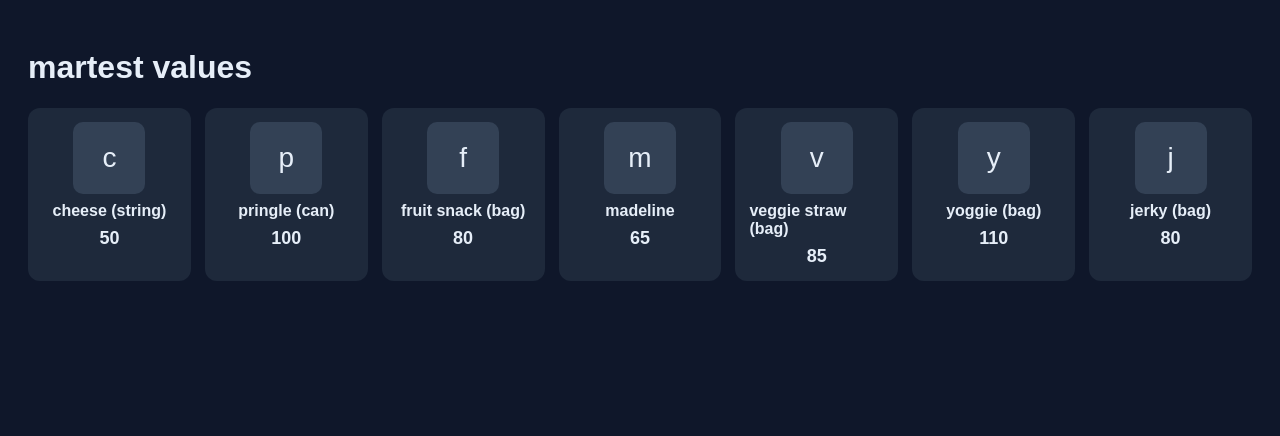
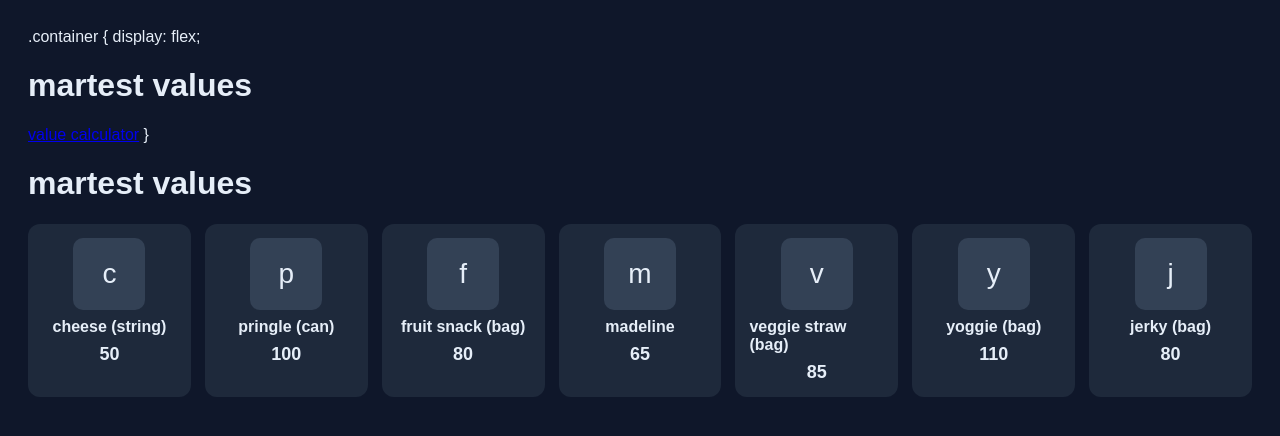
Before and after one commit to martest-values/martest-values.github.io, a plain HTML site: page index.html in a window 1280 px wide. Drawn offline with Linux system fonts and the light colour scheme.

Commit message:
Update index.html

```diff
--- a/index.html
+++ b/index.html
@@ -14,6 +14,11 @@
   </style>
 </head>
 <body>
+  .container {
+  display: flex;
+    <h1>martest values</h1>
+    <a href="https://martest-values.github.io/calculator">value calculator</a>
+  }
   <h1>martest values</h1>
   <div class="grid">
     <div class="card"><div class="food-img">c</div><div class="food-name">cheese (string)</div><div class="value">50</div></div>
```
